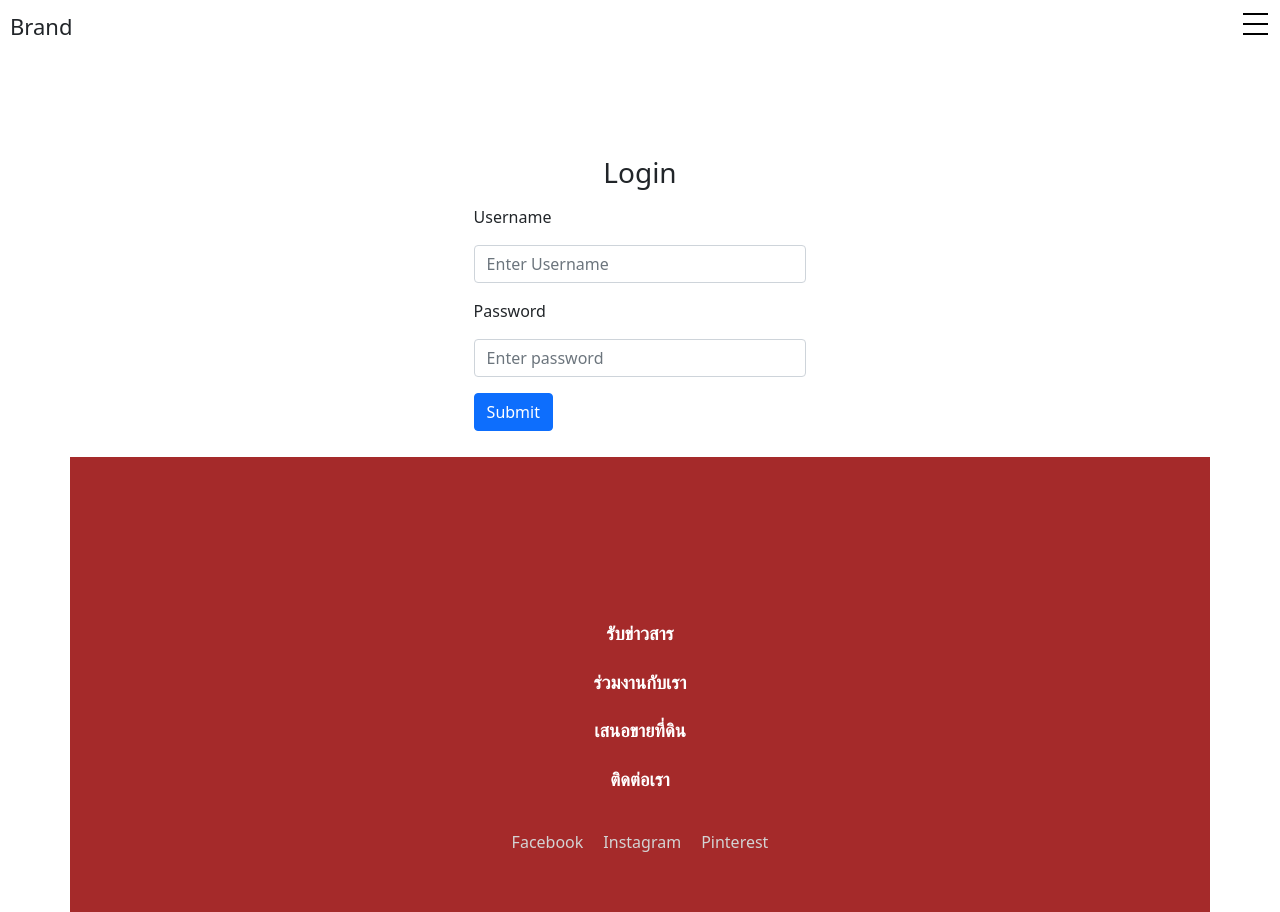
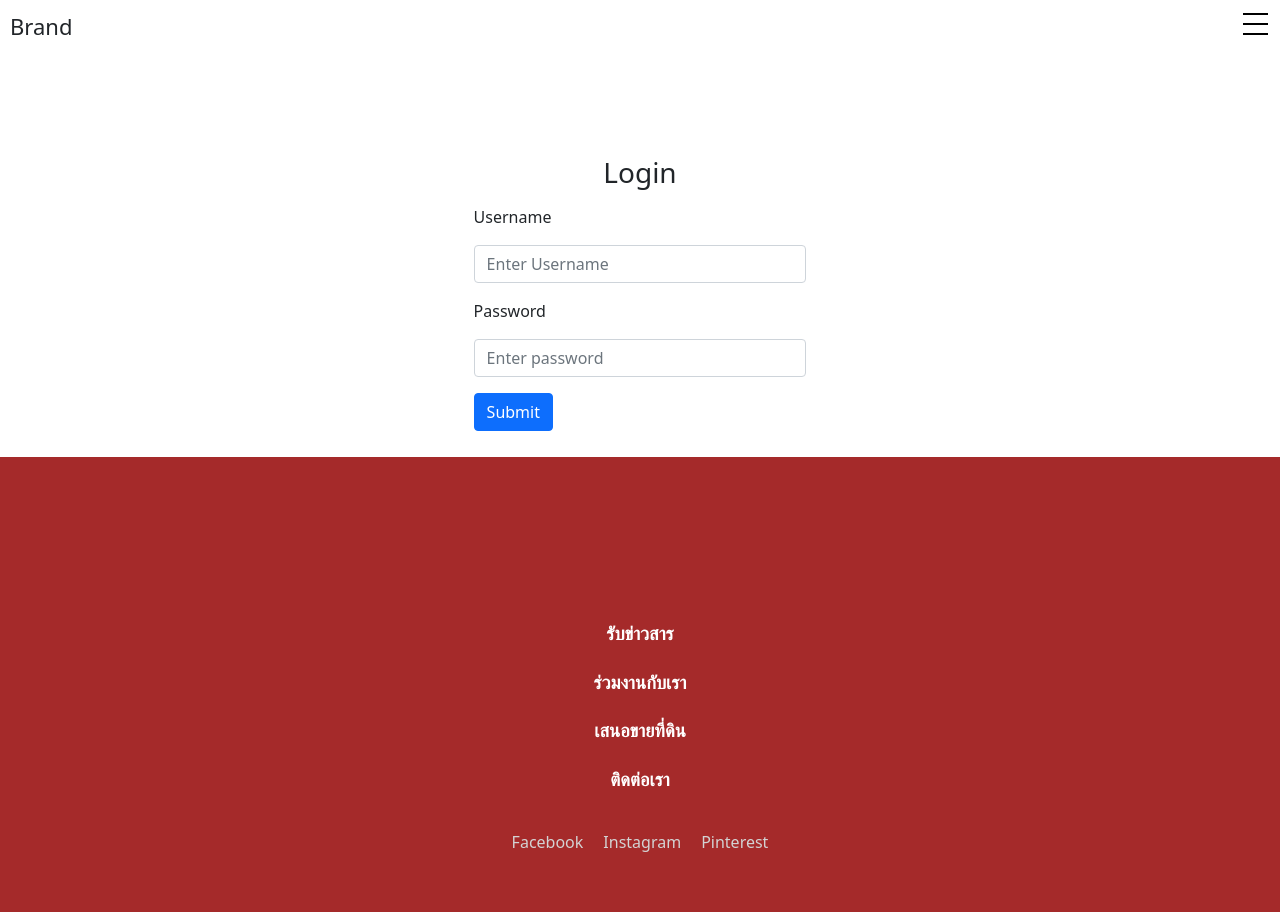
Before and after one commit to MercuryHeart123/house, a React (Create React App) app in the folder my-project/: page /login in a window 1280 px wide. Built offline with nearby package versions, Linux system fonts and the light colour scheme.

Commit message:
- style: footer bug fixed

```diff
--- a/my-project/src/components/layouts/Footer.js
+++ b/my-project/src/components/layouts/Footer.js
@@ -1,15 +1,15 @@
-import "./Footer.css";
+import classes from "./Footer.module.css";
 
 const Footer = () => {
   return (
-    <div className="container">
-      <div className="link-content">
+    <div className={classes.container}>
+      <div className={classes.linkContent}>
         <a href="">รับข่าวสาร</a>
         <a href="">ร่วมงานกับเรา</a>
         <a href="">เสนอขายที่ดิน</a>
         <a href="">ติดต่อเรา</a>
       </div>
-      <div className="socialmedia-content">
+      <div className={classes.socialmediaContent}>
         <a href="">Facebook</a>
         <a href="">Instagram</a>
         <a href="">Pinterest</a>
--- a/my-project/src/components/layouts/Footer.css
+++ b/my-project/src/components/layouts/Footer.module.css
@@ -3,7 +3,7 @@
   padding-top: 6rem;
 }
 
-.container > .link-content {
+.container > .linkContent {
   padding-top: 3.5rem;
   padding-bottom: 1rem;
   display: flex;
@@ -11,7 +11,7 @@
   align-items: center;
 }
 
-.container > .link-content > a {
+.container > .linkContent > a {
   color: white;
   text-decoration: none;
   margin: 10px;
@@ -21,11 +21,11 @@
   font-weight: 700;
 }
 
-.container > .link-content > a:focus {
+.container > .linkContent > a:focus {
   text-decoration: underline;
 }
 
-.container > .socialmedia-content {
+.container > .socialmediaContent {
   padding-bottom: 3rem;
   display: flex;
   flex-direction: row;
@@ -33,7 +33,7 @@
   align-items: center;
 }
 
-.container > .socialmedia-content > a {
+.container > .socialmediaContent > a {
   color: lightgray;
   text-decoration: none;
   margin: 10px;
--- a/my-project/src/components/pages/home.js
+++ b/my-project/src/components/pages/home.js
@@ -1,15 +1,13 @@
-import React from 'react';
+import React from "react";
 import HeroSection from "../Hero/HeroSection.js";
 import Body from "../Body/Body";
-import EachHouse from "../Body/HouseShowcase/House/EachHouse/EachHouse";
 const Home = () => {
   return (
-  <div>
+    <div>
       <HeroSection />
       <Body />
-      <EachHouse />
-  </div>
-  )
+    </div>
+  );
 };
 
 export default Home;
```
